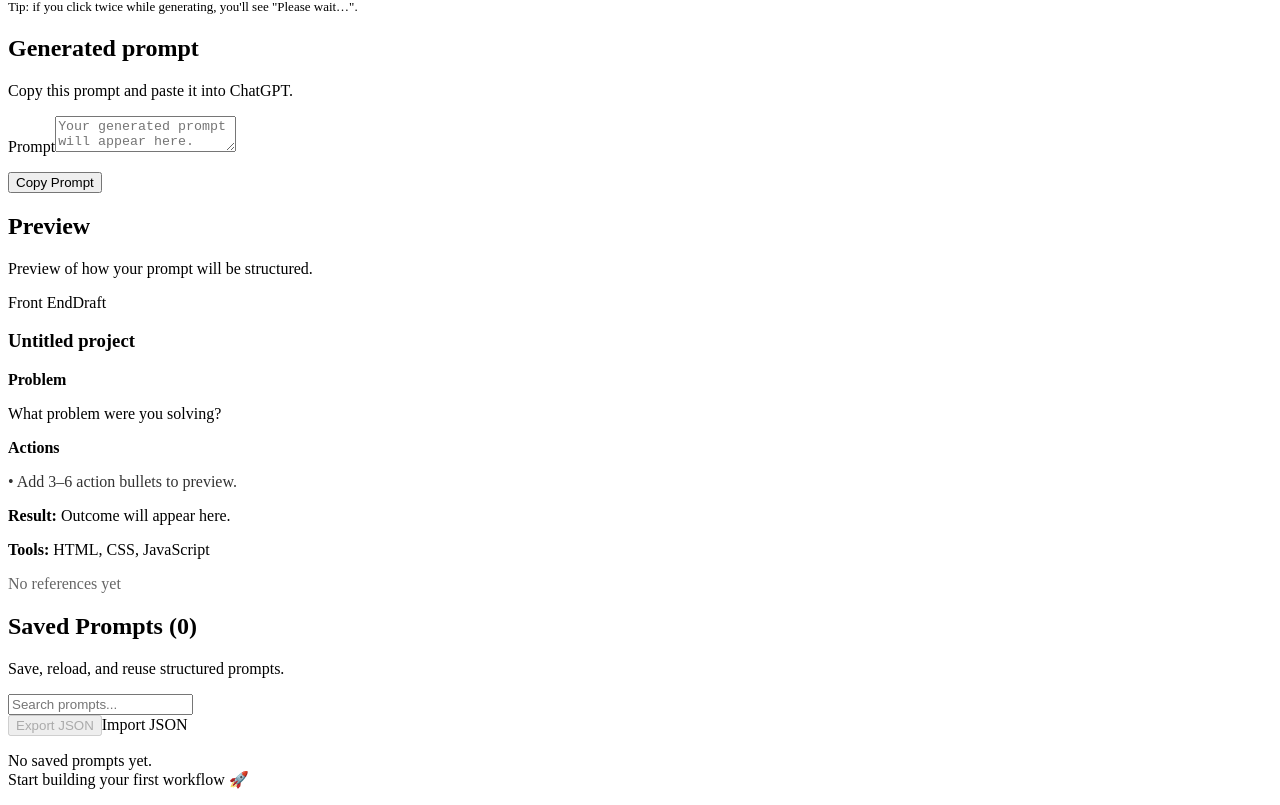
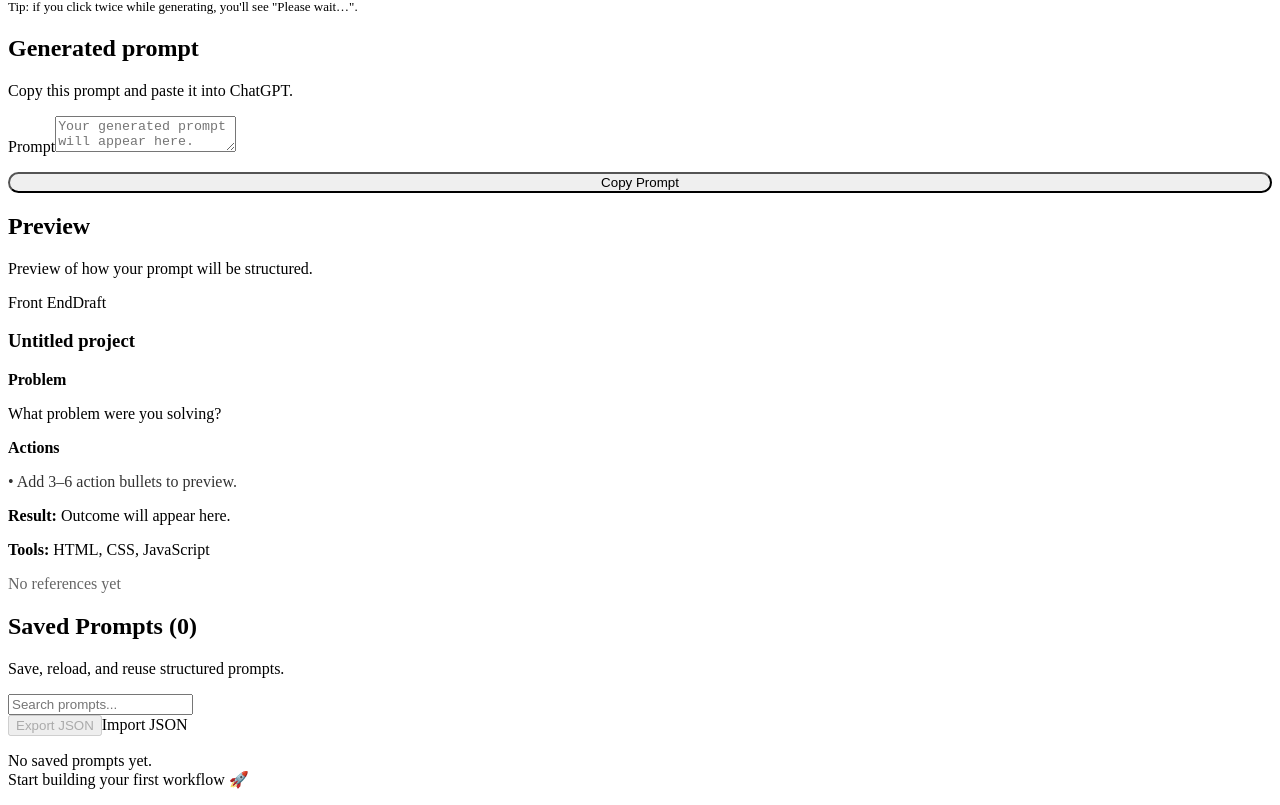
Before and after one commit to chemicalwolf1836/Batmagnai-Ganbaatar---Portfolio-, a React (Vite) app in the folder react-src/: page / in a window 1280 px wide. Shown: the part 810-1615 px from the top of the page. Built offline with nearby package versions, Linux system fonts and the light colour scheme.

Commit message:
style: make Copy Prompt button full-width pill shape
https://claude.ai/code/session_01Cc9jyYtqvDqQoxSHhQej4a

```diff
--- a/react-src/src/components/PromptKit.jsx
+++ b/react-src/src/components/PromptKit.jsx
@@ -391,11 +391,16 @@ export default function PromptKit() {
             <textarea id="output" readOnly placeholder="Your generated prompt will appear here." value={output} onChange={() => {}} />
           </div>
 
-          <div style={{ display: 'flex', gap: 12, flexWrap: 'wrap', marginTop: 16 }}>
-            <button className="btn primary" type="button" onClick={handleCopyPrompt}>
+          <div style={{ marginTop: 16 }}>
+            <button
+              className="btn primary"
+              type="button"
+              onClick={handleCopyPrompt}
+              style={{ width: '100%', borderRadius: '999px', justifyContent: 'center' }}
+            >
               Copy Prompt
             </button>
-            {copyStatus && <span style={{ color: 'var(--muted)', fontSize: 13, alignSelf: 'center' }}>{copyStatus}</span>}
+            {copyStatus && <p style={{ color: 'var(--muted)', fontSize: 13, marginTop: 8 }}>{copyStatus}</p>}
           </div>
         </div>
       </section>
```
Also changed, not shown: 1 other file (tests, documents, lock files or other folders).
